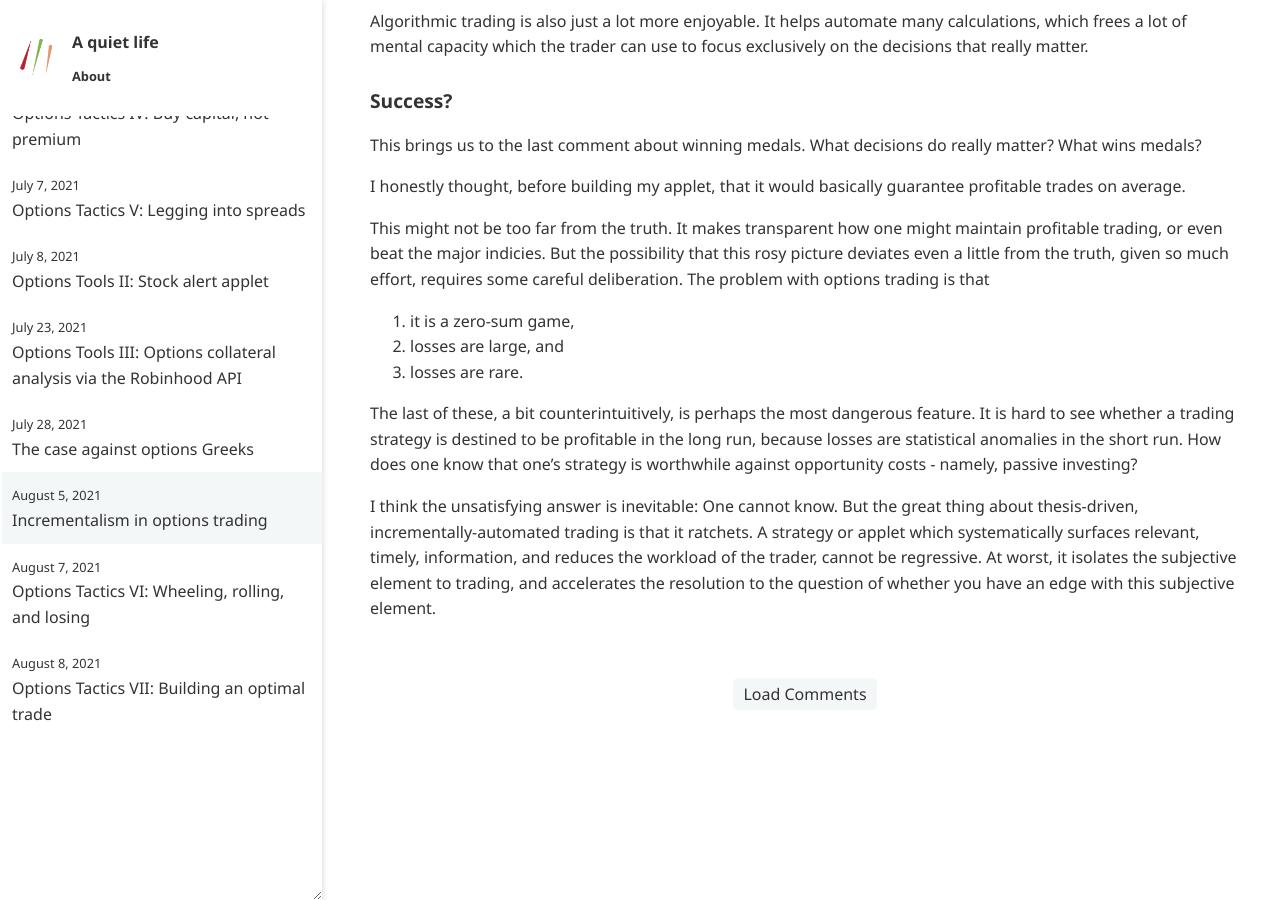
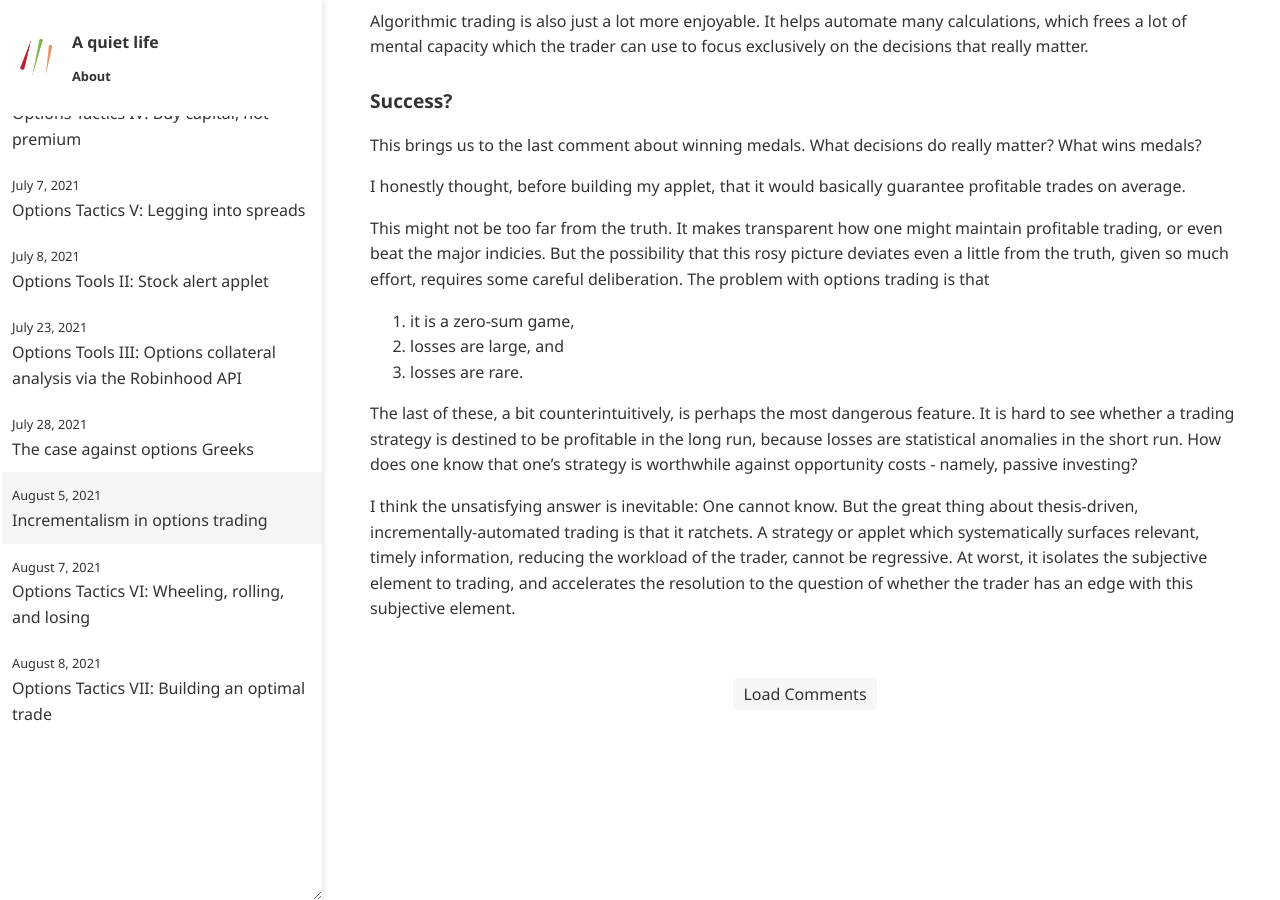
Before and after one commit to ansyblenetwork/aquietlife, a Jekyll site: the page built from _posts/2021-08-05-incrementalism.md, in a window 1280 px wide and 900 px high, scrolled down 1510 px. Built offline with Jekyll 4.4.1, drawn with Linux system fonts in a browser that asks for light colours.

Commit message:
Update 2021-08-05-incrementalism.md

```diff
--- a/_posts/2021-08-05-incrementalism.md
+++ b/_posts/2021-08-05-incrementalism.md
@@ -54,4 +54,4 @@ This might not be too far from the truth. It makes transparent how one might mai
 
 The last of these, a bit counterintuitively, is perhaps the most dangerous feature. It is hard to see whether a trading strategy is destined to be profitable in the long run, because losses are statistical anomalies in the short run. How does one know that one's strategy is worthwhile against opportunity costs - namely, passive investing?
 
-I think the unsatisfying answer is inevitable: One cannot know. But the great thing about thesis-driven, incrementally-automated trading is that it ratchets. A strategy or applet which systematically surfaces relevant, timely, information, and reduces the workload of the trader, cannot be regressive. At worst, it isolates the subjective element to trading, and accelerates the resolution to the question of whether you have an edge with this subjective element.
+I think the unsatisfying answer is inevitable: One cannot know. But the great thing about thesis-driven, incrementally-automated trading is that it ratchets. A strategy or applet which systematically surfaces relevant, timely information, reducing the workload of the trader, cannot be regressive. At worst, it isolates the subjective element to trading, and accelerates the resolution to the question of whether the trader has an edge with this subjective element.
```
